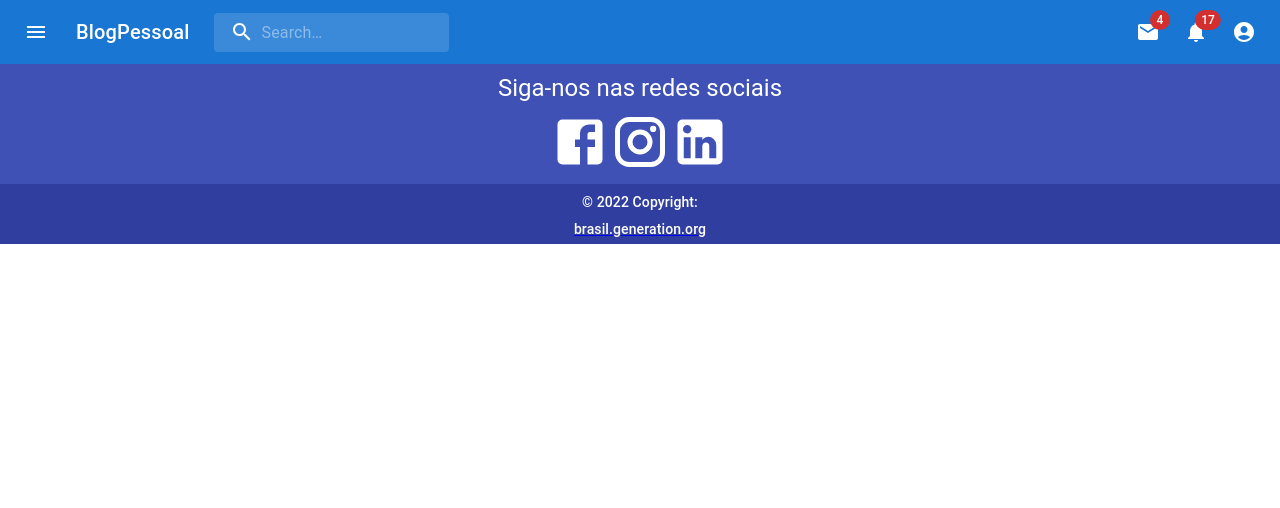
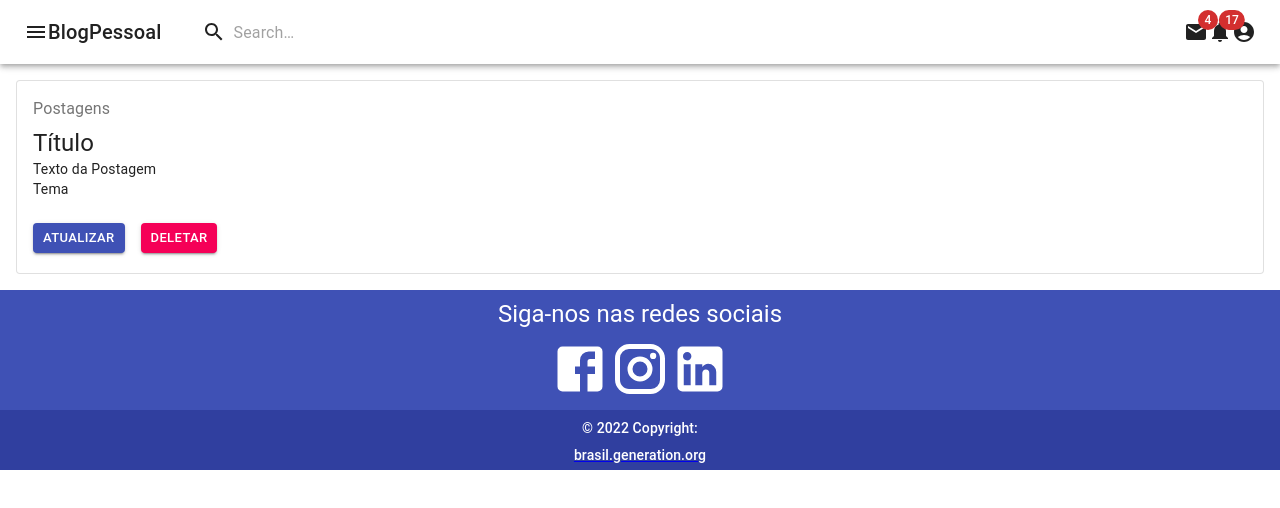
Before and after one commit to GustavoMLima9393/Blog_Pessoal_Front_End, a React (Create React App) app: page /posts in a window 1280 px wide. Shown: the top 508 px of the page. Built offline with nearby package versions, Linux system fonts and the light colour scheme.

Commit message:
Criando componentes de Postagem

```diff
--- a/package.json
+++ b/package.json
@@ -7,7 +7,7 @@
     "@emotion/styled": "11.3.0",
     "@material-ui/core": "4.12.3",
     "@material-ui/icons": "4.11.2",
-    "@material-ui/lab": "4.0.0-alpha.60",
+    "@material-ui/lab": "^4.0.0-alpha.61",
     "@mui/icons-material": "5.0.5",
     "@mui/material": "5.0.6",
     "@testing-library/jest-dom": "^5.16.5",
--- a/src/App.tsx
+++ b/src/App.tsx
@@ -6,6 +6,8 @@ import CadastroUsuario from "./paginas/cadastroUsuario/CadastroUsuario";
 import Home from "./paginas/home/Home";
 import Login from "./paginas/login/Login";
 import "./App.css";
+import ListaTema from "./components/temas/listatema/ListaTema";
+import ListaPostagem from "./components/postagens/listapostagem/ListaPostagem";
 
 function App() {
   return (
@@ -16,6 +18,8 @@ function App() {
         <Route path="/" element={<Login />} />
         <Route path="/home" element={<Home />} />
         <Route path="/cadastrousuario" element={<CadastroUsuario />} />
+        <Route path="/temas" element={<ListaTema />} />
+        <Route path="/posts" element={<ListaPostagem />} />
       </Routes>
       <Footer />
     </BrowserRouter>
--- /dev/null
+++ b/src/components/postagens/listapostagem/ListaPostagem.css
@@ -0,0 +1,3 @@
+.text-decorator-none{
+    text-decoration: none;
+}
--- /dev/null
+++ b/src/components/postagens/listapostagem/ListaPostagem.tsx
@@ -0,0 +1,51 @@
+import React from 'react'
+import { Link } from 'react-router-dom'
+import { Card, CardActions, CardContent, Button, Typography } from '@material-ui/core';
+import { Box } from "@mui/material";
+import './ListaPostagem.css';
+
+function ListaPostagem() {
+
+  return (
+    <>
+      <Box m={2} >
+        <Card variant="outlined">
+          <CardContent>
+            <Typography color="textSecondary" gutterBottom>
+              Postagens
+            </Typography>
+            <Typography variant="h5" component="h2">
+              Título
+            </Typography>
+            <Typography variant="body2" component="p">
+              Texto da Postagem
+            </Typography>
+            <Typography variant="body2" component="p">
+              Tema
+            </Typography>
+          </CardContent>
+          <CardActions>
+            <Box display="flex" justifyContent="center" mb={1.5}>
+
+              <Link to="" className="text-decorator-none" >
+                <Box mx={1}>
+                  <Button variant="contained" className="marginLeft" size='small' color="primary" >
+                    atualizar
+                  </Button>
+                </Box>
+              </Link>
+              <Link to="" className="text-decorator-none">
+                <Box mx={1}>
+                  <Button variant="contained" size='small' color="secondary">
+                    deletar
+                  </Button>
+                </Box>
+              </Link>
+            </Box>
+          </CardActions>
+        </Card>
+      </Box>
+    </>)
+}
+
+export default ListaPostagem;
--- /dev/null
+++ b/src/components/postagens/tabpostagem/TabPostagem.css
@@ -0,0 +1,3 @@
+.titulo{
+    font-weight: bold;
+ }
--- /dev/null
+++ b/src/components/postagens/tabpostagem/TabPostagem.tsx
@@ -0,0 +1,36 @@
+import React, { useState } from 'react'
+import { AppBar, Tab, Tabs, Typography } from '@material-ui/core';
+import { Box } from "@mui/material";
+import { TabContext, TabPanel } from '@material-ui/lab';
+import ListaPostagem from '../listapostagem/ListaPostagem';
+import './TabPostagem.css';
+
+
+function TabPostagem() {
+    const [value, setValue] = useState('1')
+    function handleChange(event: React.ChangeEvent<{}>, newValue: string) {
+        setValue(newValue);
+    }
+    return (
+        <>
+            <TabContext value={value}>
+                <AppBar position="static">
+                    <Tabs centered indicatorColor="secondary" onChange={handleChange}>
+                        <Tab label="Todas as postagens" value="1" />
+                        <Tab label="Sobre-nós" value="2" />
+                    </Tabs>
+                </AppBar>
+                <TabPanel value="1" >
+                    <Box display="flex" flexWrap="wrap" justifyContent="center">
+                        <ListaPostagem />
+                    </Box>
+                </TabPanel>
+                <TabPanel value="2">
+                    <Typography variant="h5" gutterBottom color="textPrimary" component="h5" align="center" className="titulo">Sobre-nós</Typography>
+                    <Typography variant="body1" gutterBottom color="textPrimary" align="justify">Lorem ipsum, dolor sit amet consectetur adipisicing elit. Dignissimos ut eveniet natus totam et, voluptate dicta tempore alias, odio nobis non eius cupiditate minima inventore pariatur! Ipsum itaque consectetur voluptatibus. Lorem ipsum dolor sit amet consectetur adipisicing elit. Quo velit consequuntur suscipit fugiat, nam quis quod quaerat veritatis et, vel ratione beatae, facere neque! Quo animi porro voluptate saepe deleniti? Lorem ipsum dolor sit amet consectetur adipisicing elit. Inventore adipisci, officia aut quidem dolorum deserunt iure dolorem doloribus velit nobis quas consequatur at ullam odit, nesciunt est nulla nihil excepturi!</Typography>
+                </TabPanel>
+            </TabContext>
+        </>
+    );
+}
+export default TabPostagem;
--- /dev/null
+++ b/src/components/temas/listatema/ListaTema.css
@@ -0,0 +1,3 @@
+.text-decorator-none{
+    text-decoration: none;
+}
--- /dev/null
+++ b/src/components/temas/listatema/ListaTema.tsx
@@ -0,0 +1,47 @@
+import React from 'react'
+import { Link } from 'react-router-dom'
+import { Card, CardActions, CardContent, Button, Typography } from '@material-ui/core';
+import { Box } from "@mui/material";
+import './ListaTema.css';
+
+function ListaTema() {
+
+  return (
+    <>
+      <Box m={2} >
+        <Card variant="outlined">
+          <CardContent>
+            <Typography color="textSecondary" gutterBottom>
+              Tema
+            </Typography>
+            <Typography variant="h5" component="h2">
+              Minha descrição
+            </Typography>
+          </CardContent>
+          <CardActions>
+            <Box display="flex" justifyContent="center" mb={1.5} >
+
+              <Link to="" className="text-decorator-none">
+                <Box mx={1}>
+                  <Button variant="contained" className="marginLeft" size='small' color="primary" >
+                    atualizar
+                  </Button>
+                </Box>
+              </Link>
+              <Link to="" className="text-decorator-none">
+                <Box mx={1}>
+                  <Button variant="contained" size='small' color="secondary">
+                    deletar
+                  </Button>
+                </Box>
+              </Link>
+            </Box>
+          </CardActions>
+        </Card>
+      </Box>
+    </>
+  );
+}
+
+
+export default ListaTema;
--- a/src/paginas/cadastroUsuario/CadastroUsuario.tsx
+++ b/src/paginas/cadastroUsuario/CadastroUsuario.tsx
@@ -75,7 +75,7 @@ function CadastroUsuario() {
                         </Typography>
                         <TextField value={user.nome} onChange={(e: ChangeEvent<HTMLInputElement>) => updatedModel(e)}
                             id="nome"
-                            label="nome"
+                            label="Nome Completo"
                             variant="outlined"
                             name="nome"
                             margin="normal"
@@ -83,7 +83,7 @@ function CadastroUsuario() {
                         />
                         <TextField value={user.usuario} onChange={(e: ChangeEvent<HTMLInputElement>) => updatedModel(e)}
                             id="usuario"
-                            label="usuario"
+                            label="Usuário(email)"
                             variant="outlined"
                             name="usuario"
                             margin="normal"
@@ -91,7 +91,7 @@ function CadastroUsuario() {
                         />
                         <TextField value={user.senha} onChange={(e: ChangeEvent<HTMLInputElement>) => updatedModel(e)}
                             id="senha"
-                            label="senha"
+                            label="Senha"
                             variant="outlined"
                             name="senha"
                             margin="normal"
@@ -100,7 +100,7 @@ function CadastroUsuario() {
                         />
                         <TextField value={confirmarSenha} onChange={(e: ChangeEvent<HTMLInputElement>) => confirmarSenhaHandle(e)}
                             id="confirmarSenha"
-                            label="confirmarSenha"
+                            label="Confirmar Senha"
                             variant="outlined"
                             name="confirmarSenha"
                             margin="normal"
--- a/src/paginas/home/Home.tsx
+++ b/src/paginas/home/Home.tsx
@@ -1,7 +1,8 @@
 import React from 'react';
-import {Typography, Grid, Button} from '@material-ui/core';
-import {Box} from '@mui/material';
+import { Typography, Grid, Button } from '@material-ui/core';
+import { Box } from '@mui/material';
 import './Home.css';
+import TabPostagem from '../../components/postagens/tabpostagem/TabPostagem';
 
 function Home() {
     return (
@@ -22,6 +23,7 @@ function Home() {
                     <img src="https://i.imgur.com/H88yIo2.png" alt="" width="500px" height="500px" />
                 </Grid>
                 <Grid xs={12} className='postagens'>
+                    <TabPostagem />
                 </Grid>
             </Grid>
         </>
--- a/src/paginas/login/Login.tsx
+++ b/src/paginas/login/Login.tsx
@@ -60,7 +60,7 @@ function Login() {
             <TextField
               value={userLogin.usuario} onChange={(e: ChangeEvent<HTMLInputElement>) => updatedModel(e)}
               id="usuario"
-              label="usuario"
+              label="Usuário(email)"
               variant="outlined"
               name="usuario"
               margin="normal"
@@ -69,7 +69,7 @@ function Login() {
             <TextField
               value={userLogin.senha} onChange={(e: ChangeEvent<HTMLInputElement>) => updatedModel(e)}
               id="senha"
-              label="senha"
+              label="Senha"
               variant="outlined"
               name="senha"
               margin="normal"
--- a/src/services/Service.ts
+++ b/src/services/Service.ts
@@ -1,7 +1,7 @@
 import axios from "axios";
 
 export const api = axios.create({
-    baseURL: "https://bloggeneration.herokuapp.com"
+    baseURL: "https://blogpessoal-nkth.onrender.com/swagger-ui/index.html"
 })
 
 export const cadastroUsuario = async (url: any, dados: any, setDado: any) => {
```
Also changed, not shown: 1 other file (tests, documents, lock files or other folders).
